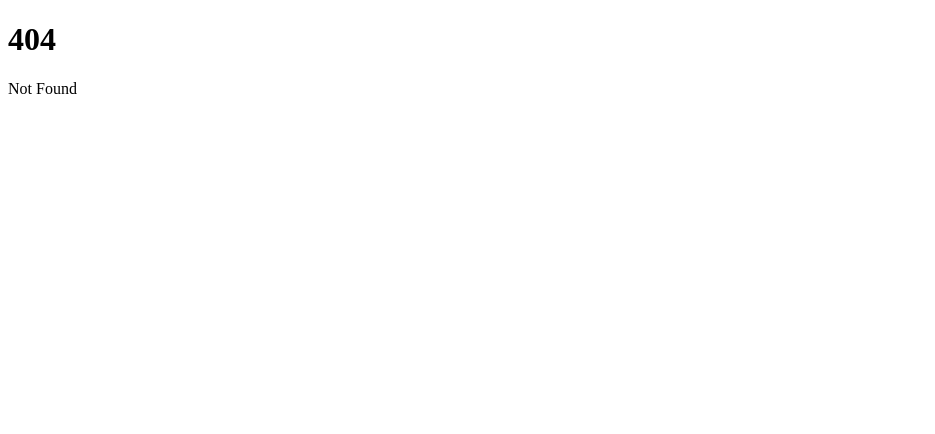
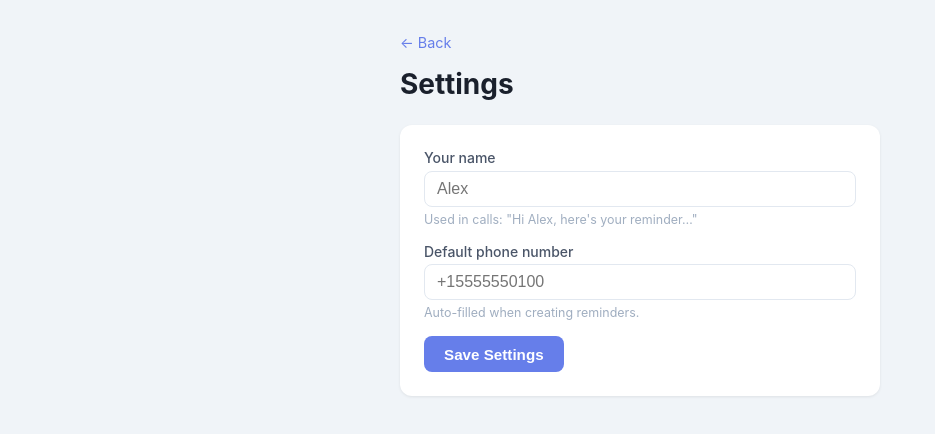
Before and after one commit to cdw025/remindme, a SvelteKit app: page /settings in a window 1280 px wide. Before the commit this address had no page. Shown: the top 434 px of the page, without its empty margins (0-935 px from the left). Built offline with nearby package versions, Linux system fonts and the light colour scheme.

Commit message:
Add settings page, caller name in greeting, fix CSRF trusted origins

```diff
--- a/src/lib/db/schema.ts
+++ b/src/lib/db/schema.ts
@@ -4,6 +4,7 @@ export const reminders = pgTable('reminders', {
 	id: serial('id').primaryKey(),
 	label: text('label').notNull(),
 	phone: text('phone').notNull(),
+	callerName: text('caller_name').notNull().default(''),
 	scheduledAt: timestamp('scheduled_at', { withTimezone: true }).notNull(),
 	fired: boolean('fired').notNull().default(false),
 	createdAt: timestamp('created_at', { withTimezone: true }).notNull().defaultNow()
--- a/src/lib/twilio.ts
+++ b/src/lib/twilio.ts
@@ -10,10 +10,11 @@ export function getTwilioClient() {
  * Makes an outbound call to the given number.
  * Twilio will GET /api/twiml?label=... to get the TwiML script.
  */
-export async function makeReminderCall(to: string, label: string, id: number) {
+export async function makeReminderCall(to: string, label: string, id: number, callerName = '') {
 	const client = getTwilioClient();
 	const encodedLabel = encodeURIComponent(label);
-	const twimlUrl = `${PUBLIC_BASE_URL}/api/twiml?label=${encodedLabel}&id=${id}`;
+	const encodedName = encodeURIComponent(callerName);
+	const twimlUrl = `${PUBLIC_BASE_URL}/api/twiml?label=${encodedLabel}&id=${id}&name=${encodedName}`;
 
 	const call = await client.calls.create({
 		to,
--- a/src/routes/api/cron/+server.ts
+++ b/src/routes/api/cron/+server.ts
@@ -25,7 +25,7 @@ export const GET: RequestHandler = async ({ request }) => {
 
 	for (const reminder of due) {
 		try {
-			await makeReminderCall(reminder.phone, reminder.label, reminder.id);
+			await makeReminderCall(reminder.phone, reminder.label, reminder.id, reminder.callerName);
 			await db.update(reminders).set({ fired: true }).where(eq(reminders.id, reminder.id));
 			results.push({ id: reminder.id, status: 'fired' });
 		} catch (err) {
--- a/src/routes/api/reminders/+server.ts
+++ b/src/routes/api/reminders/+server.ts
@@ -18,7 +18,7 @@ export const GET: RequestHandler = async () => {
 // Body: { label: string, phone: string, scheduledAt: string (ISO) }
 export const POST: RequestHandler = async ({ request }) => {
 	const body = await request.json();
-	const { label, phone, scheduledAt } = body;
+	const { label, phone, scheduledAt, callerName } = body;
 
 	if (!label || !phone || !scheduledAt) {
 		return json({ error: 'label, phone, and scheduledAt are required.' }, { status: 400 });
@@ -31,7 +31,7 @@ export const POST: RequestHandler = async ({ request }) => {
 
 	const [created] = await db
 		.insert(reminders)
-		.values({ label, phone, scheduledAt: scheduledDate, fired: false })
+		.values({ label, phone, callerName: callerName ?? '', scheduledAt: scheduledDate, fired: false })
 		.returning();
 
 	return json(created, { status: 201 });
--- a/src/routes/api/twiml/+server.ts
+++ b/src/routes/api/twiml/+server.ts
@@ -6,13 +6,15 @@ import { PUBLIC_BASE_URL } from '$env/static/public';
 export const GET: RequestHandler = async ({ url }) => {
 	const label = url.searchParams.get('label') ?? 'your reminder';
 	const id = url.searchParams.get('id') ?? '';
+	const name = url.searchParams.get('name') ?? '';
 
+	const greeting = name ? `Hi ${escapeXml(name)}!` : 'Hello!';
 	const respondUrl = `${PUBLIC_BASE_URL}/api/twiml/respond?id=${encodeURIComponent(id)}&amp;label=${encodeURIComponent(label)}`;
 
 	const twiml = `<?xml version="1.0" encoding="UTF-8"?>
 <Response>
   <Say voice="Polly.Salli">
-    Hello! This is your RemindMe assistant.
+    ${greeting} This is your RemindMe assistant.
     Your reminder is: ${escapeXml(label)}.
   </Say>
   <Gather input="speech" action="${respondUrl}" method="POST" speechTimeout="auto" language="en-US">
--- /dev/null
+++ b/src/routes/settings/+page.svelte
@@ -0,0 +1,136 @@
+<script lang="ts">
+	import { onMount } from 'svelte';
+
+	let name = $state('');
+	let phone = $state('');
+	let saved = $state(false);
+
+	onMount(() => {
+		name = localStorage.getItem('userName') ?? '';
+		phone = localStorage.getItem('defaultPhone') ?? '';
+	});
+
+	function save() {
+		localStorage.setItem('userName', name);
+		localStorage.setItem('defaultPhone', phone);
+		saved = true;
+		setTimeout(() => (saved = false), 2000);
+	}
+</script>
+
+<svelte:head>
+	<title>Settings · RemindMe</title>
+</svelte:head>
+
+<main>
+	<a href="/" class="back">← Back</a>
+	<h1>Settings</h1>
+
+	<section class="card">
+		<label>
+			Your name
+			<input bind:value={name} type="text" placeholder="Alex" />
+			<span class="hint">Used in calls: "Hi Alex, here's your reminder…"</span>
+		</label>
+		<label>
+			Default phone number
+			<input bind:value={phone} type="tel" placeholder="+15555550100" />
+			<span class="hint">Auto-filled when creating reminders.</span>
+		</label>
+		<button onclick={save} class:saved>
+			{saved ? 'Saved ✓' : 'Save Settings'}
+		</button>
+	</section>
+</main>
+
+<style>
+	:global(body) {
+		margin: 0;
+		font-family: -apple-system, BlinkMacSystemFont, 'Segoe UI', sans-serif;
+		background: #f0f4f8;
+		color: #1a202c;
+	}
+
+	main {
+		max-width: 480px;
+		margin: 2rem auto;
+		padding: 0 1rem;
+	}
+
+	.back {
+		display: inline-block;
+		color: #667eea;
+		text-decoration: none;
+		font-size: 0.9rem;
+		margin-bottom: 1rem;
+	}
+
+	.back:hover {
+		text-decoration: underline;
+	}
+
+	h1 {
+		font-size: 1.75rem;
+		font-weight: 700;
+		margin: 0 0 1.5rem;
+	}
+
+	.card {
+		background: white;
+		border-radius: 12px;
+		padding: 1.5rem;
+		box-shadow: 0 1px 3px rgba(0, 0, 0, 0.08);
+		display: flex;
+		flex-direction: column;
+		gap: 1rem;
+	}
+
+	label {
+		display: flex;
+		flex-direction: column;
+		gap: 0.3rem;
+		font-size: 0.875rem;
+		font-weight: 500;
+		color: #4a5568;
+	}
+
+	input {
+		padding: 0.5rem 0.75rem;
+		border: 1px solid #e2e8f0;
+		border-radius: 8px;
+		font-size: 1rem;
+		outline: none;
+		transition: border-color 0.15s;
+	}
+
+	input:focus {
+		border-color: #667eea;
+	}
+
+	.hint {
+		font-size: 0.78rem;
+		color: #a0aec0;
+		font-weight: 400;
+	}
+
+	button {
+		padding: 0.6rem 1.25rem;
+		background: #667eea;
+		color: white;
+		border: none;
+		border-radius: 8px;
+		font-size: 0.95rem;
+		font-weight: 600;
+		cursor: pointer;
+		transition: background 0.15s;
+		align-self: flex-start;
+	}
+
+	button:hover {
+		background: #5a67d8;
+	}
+
+	button.saved {
+		background: #38a169;
+	}
+</style>
--- a/svelte.config.js
+++ b/svelte.config.js
@@ -5,7 +5,7 @@ const config = {
 	kit: {
 		adapter: adapter(),
 		csrf: {
-			checkOrigin: false
+			trustedOrigins: ['https://api.twilio.com']
 		}
 	},
 	vitePlugin: {
```
Also changed, not shown: src/routes/+page.svelte (+6 -42 lines).
